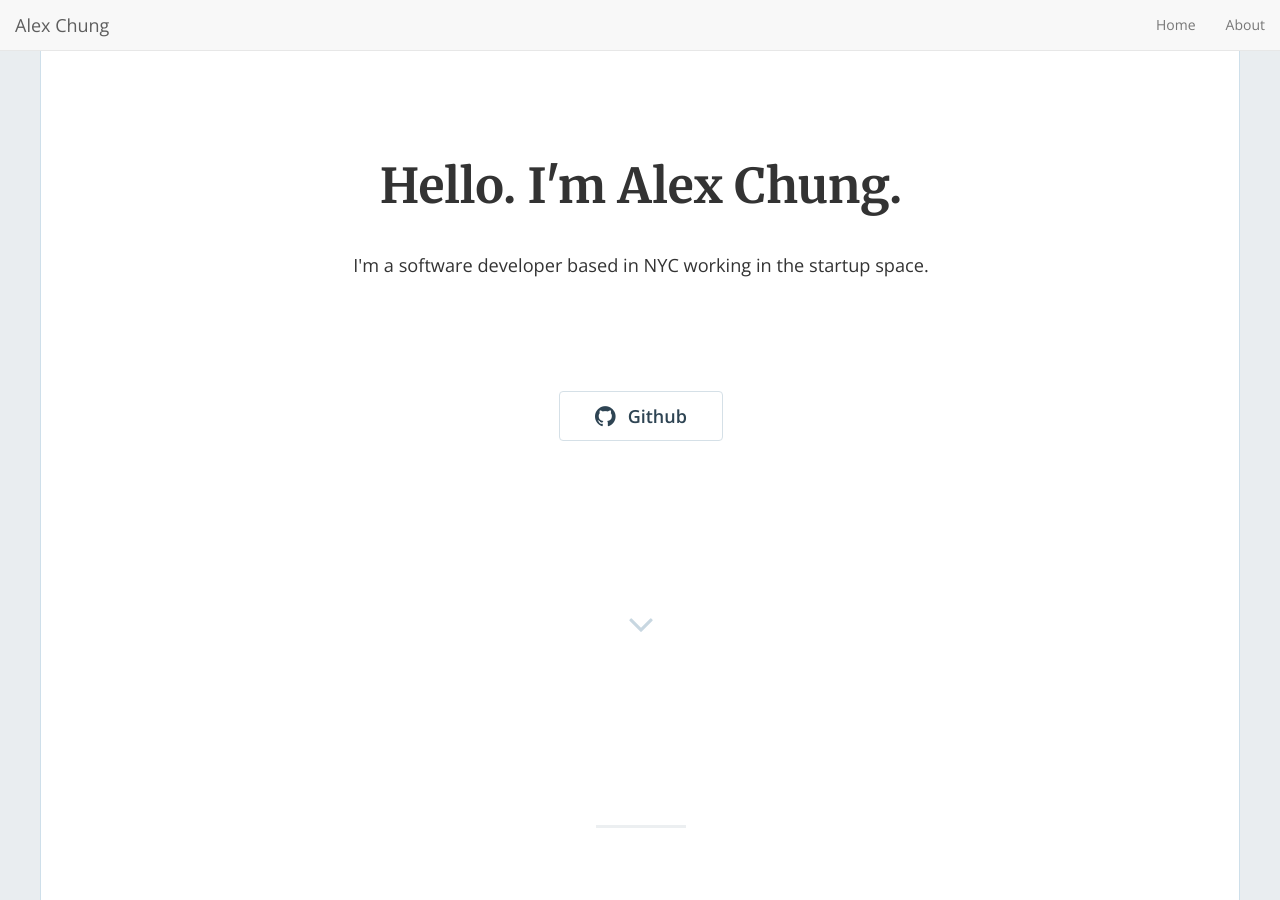
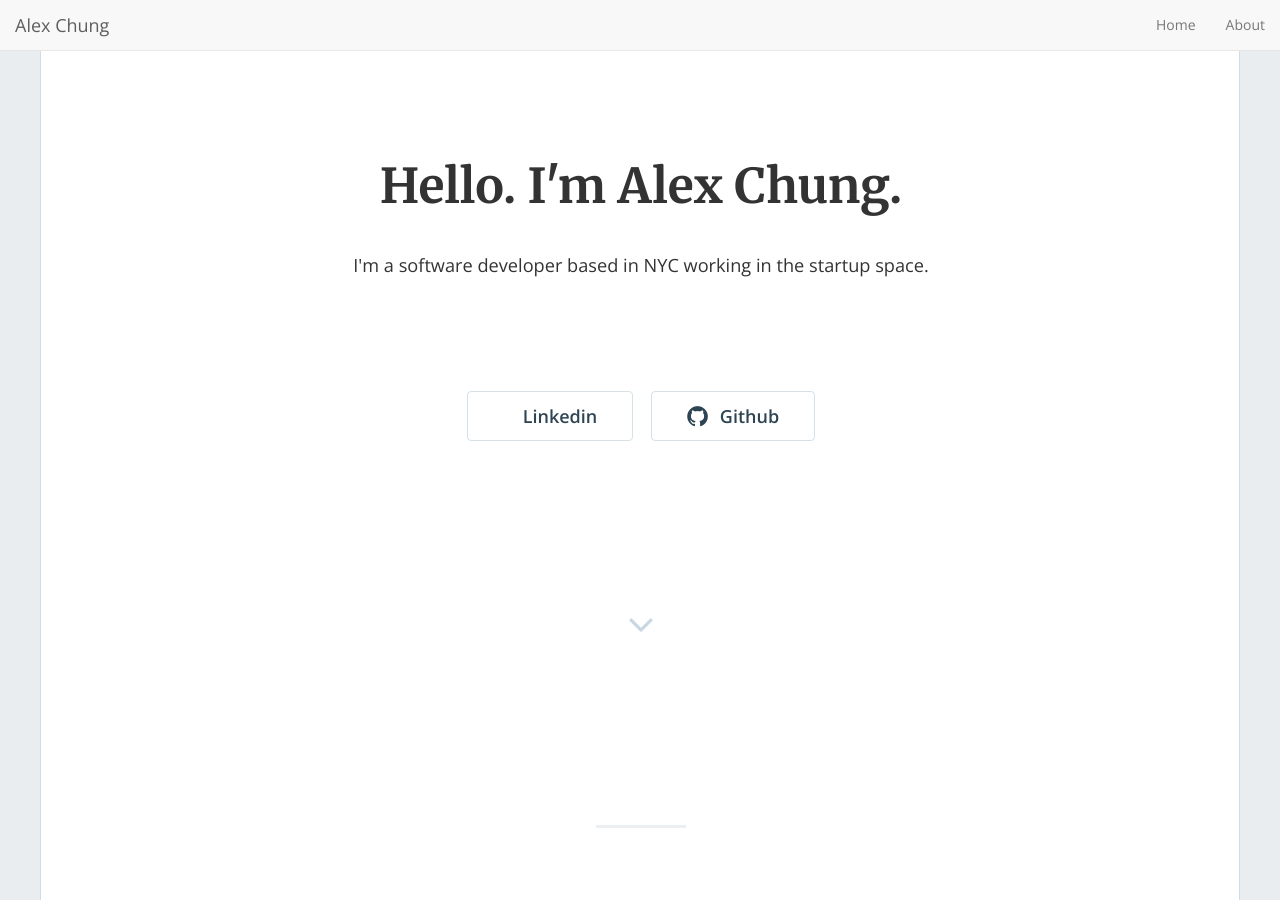
Before and after one commit to alexchung1233/alexchung1233.github.io, a Jekyll site: the page built from index.html, in a window 1280 px wide and 900 px high. Built offline with Jekyll 4.4.1, drawn with Linux system fonts in a browser that asks for light colours; nearby versions of some CDN libraries; the list of posts is cut into pages by our own code.

Commit message:
Update homehero

```diff
--- a/_includes/home-hero.html
+++ b/_includes/home-hero.html
@@ -27,9 +27,9 @@
 
           <div class="hero-buttons">
 
-            <!-- {% if site.twitter_username != '' %}
-              <a href="https://twitter.com/{{ site.twitter_username }}"><button class="btn btn-default btn-lg"><i class="fa fa-twitter fa-lg"></i>Twitter</button></a>
-            {% endif %} -->
+            {% if site.twitter_username != '' %}
+              <a href="https://twitter.com/{{ site.twitter_username }}"><button class="btn btn-default btn-lg"><i class="fa-brands fa-linkedin"></i>Linkedin</button></a>
+            {% endif %}
             {% if site.github_username != '' %}
               <a href="https://github.com/{{ site.github_username }}"><button class="btn btn-default btn-lg"><i class="fa fa-github fa-lg"></i>Github</button></a>
             {% endif %}
```
